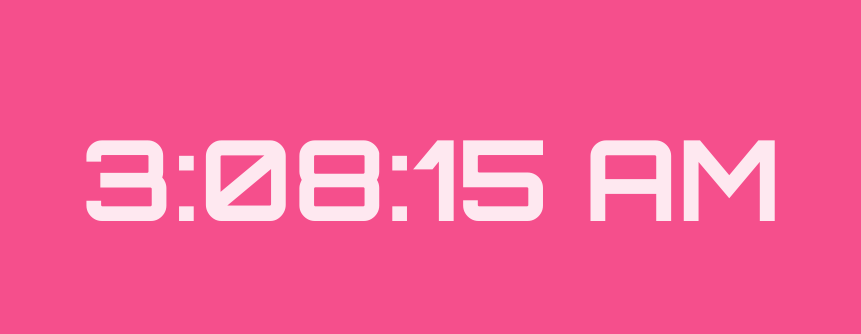
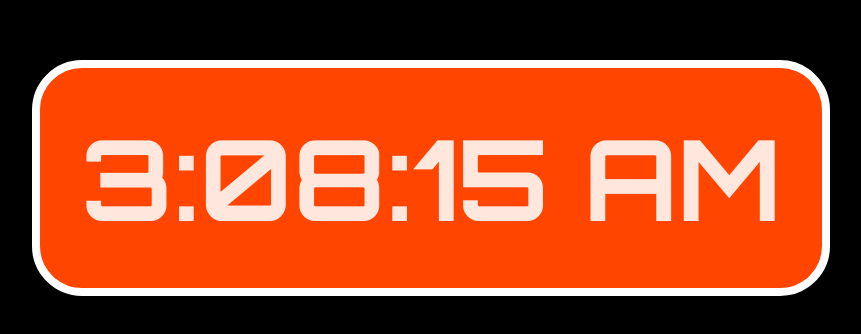
Before and after one commit to Davonne007-TX/digital-clock, a React (Vite) app: page / in a window 1280 px wide. Shown: the part 230-564 px from the top of the page, without its empty margins (209-1070 px from the left). Built offline with nearby package versions, Linux system fonts and the light colour scheme; a web font is replaced by a local one.

Commit message:
adding styles to clock

```diff
--- a/src/index.css
+++ b/src/index.css
@@ -1,11 +1,6 @@
 :root {
-  font-family: Inter, system-ui, Avenir, Helvetica, Arial, sans-serif;
-  line-height: 1.5;
-  font-weight: 400;
-
-  color-scheme: light dark;
   color: rgba(255, 255, 255, 0.87);
-  background-color: #f54f8c;
+  background-color: black;
 
   font-synthesis: none;
   text-rendering: optimizeLegibility;
@@ -24,4 +19,8 @@ body {
 .time {
   font-family: "Orbitron", sans-serif;
   font-size: 7em;
+  padding: 40px;
+  border-radius: 50px;
+  background-color: #ff4500;
+  border: 8px solid white;
 }
```
